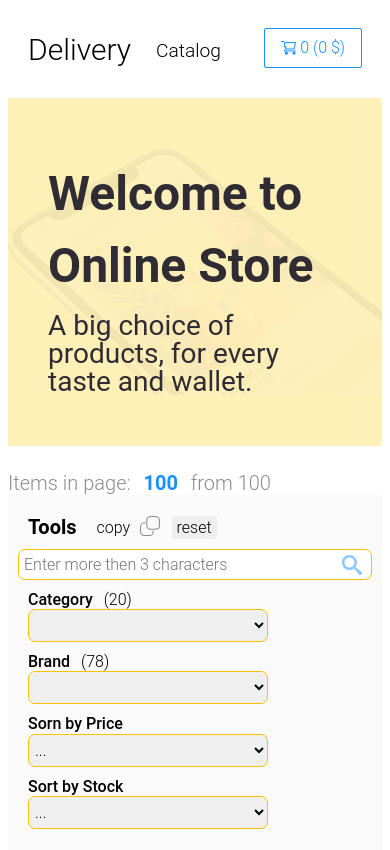
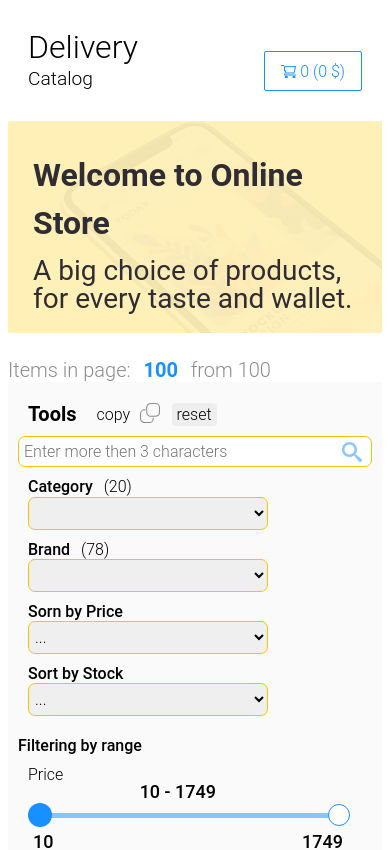
Before and after one commit to MaryAnzh/Online-Store, a React (Create React App) app: page /#/ in a window 390 px wide. Shown: the top 850 px of the page. Built offline with nearby package versions, Linux system fonts and the light colour scheme; a web font is replaced by a local one.

Commit message:
fix: main page view in 360px

```diff
--- a/src/components/common/header/Header.scss
+++ b/src/components/common/header/Header.scss
@@ -18,9 +18,11 @@
             display: flex;
             justify-content: space-between;
             align-items: center;
+            flex-wrap: wrap;
+            transition: .3s;
 
             &__logo {
-                font-size: 30px;
+                font-size: 2em;
                 font-weight: bold;
                 display: flex;
                 align-items: flex-end;
@@ -103,8 +105,6 @@
             }
         }
     }
-
-
 }
 
 .active {
--- a/src/pages/items-page/ItemsPage.scss
+++ b/src/pages/items-page/ItemsPage.scss
@@ -9,7 +9,6 @@
         opacity: 1;
     }
 }
-
 
 .catalog {
     animation-timing-function: ease-in-out;
@@ -44,6 +43,7 @@
 
             @media (max-width: 730px) {
                 position: relative;
+                padding: 10px 15px;
 
                 &::before {
                     content: '';
@@ -69,6 +69,10 @@
                     font-weight: 700;
                     font-size: 3em;
                     line-height: 1.5em;
+
+                    @media (max-width: 500px) {
+                        font-size: 2em;
+                    }
                 }
 
                 &__text {
```
